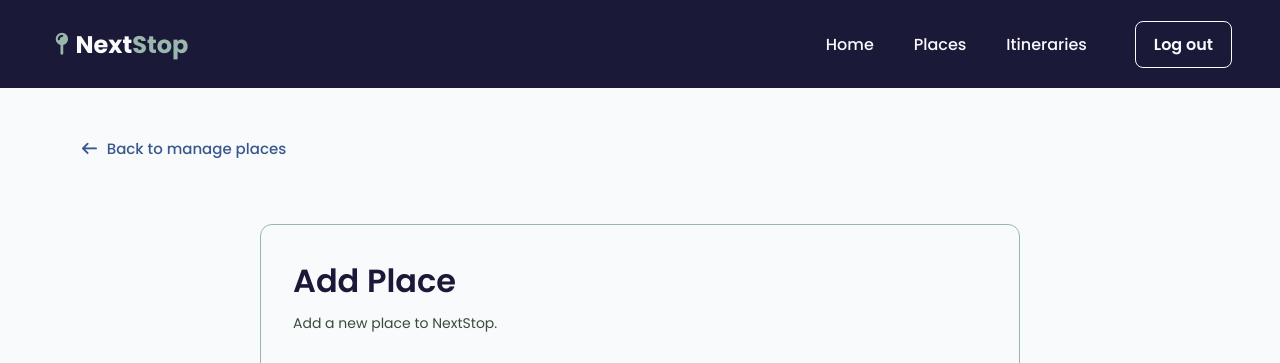
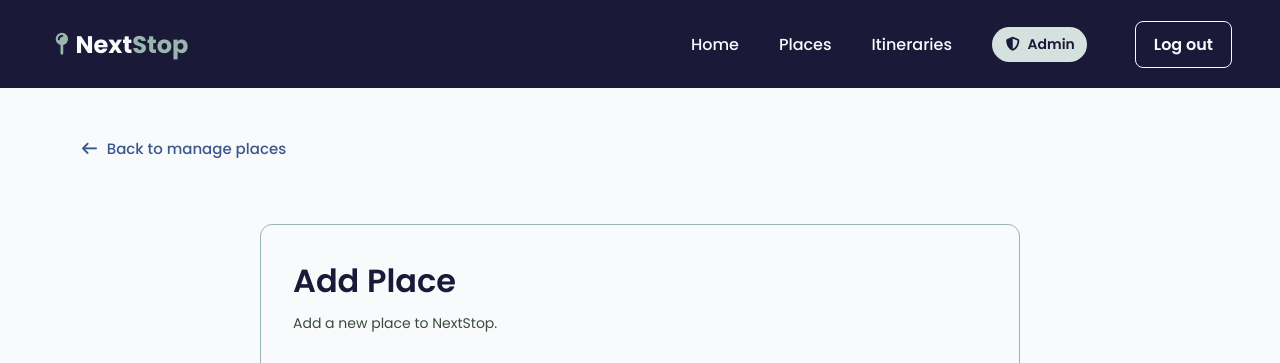
Before and after one commit to saiabbirame/582-32W-VA, a Flask app: page /admin/places/new in a window 1280 px wide. Shown: the top 363 px of the page. Run offline with Flask 3, Linux system fonts and the light colour scheme; a user stored in the database is signed in; tables that the repository leaves empty hold one stand-in row (values such as "Sample post"); some libraries are stand-ins or nearby versions.

Commit message:
Add admin navigation indicator

```diff
--- a/code/static/css/style.css
+++ b/code/static/css/style.css
@@ -135,6 +135,23 @@ body{
 .signup-button,
 .logout-button{
     transition: 0.3s ease;
+}
+
+.nav-links .admin-nav-link{
+    display: inline-flex;
+    align-items: center;
+    background-color: #D5E1DE;
+    color: #1B1938;
+    gap: 6px;
+    padding: 7px 12px;
+    border-radius: 20px;
+    font-size: 14px;
+    font-weight: 600;
+}
+
+.nav-links .admin-nav-link:hover{
+    background-color: #9AB7AE;
+    color: #1B1938;
 }
 
 /* HOMEPAGE */
--- a/code/templates/base.html
+++ b/code/templates/base.html
@@ -30,6 +30,13 @@
 
                     {% if current_user.is_authenticated %}
                         <a class="{{ 'active' if request.endpoint in ['itineraries', 'create_itinerary', 'itinerary_details', 'add_place_form', 'edit_itinerary'] }}" href="{{ url_for('itineraries') }}">Itineraries</a>
+
+                        {% if current_user.is_admin %}
+                            <a class="admin-nav-link {{ 'active' if request.endpoint in ['admin_places', 'admin_add_places', 'admin_edit_place'] }}" href="{{ url_for('admin_places') }}">
+                                <i class="fa-solid fa-shield-halved"></i>
+                                Admin
+                            </a>
+                        {% endif %}
                     {% endif %}
                 </div>
 
```
